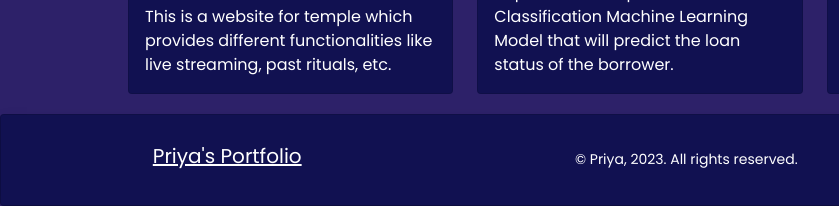
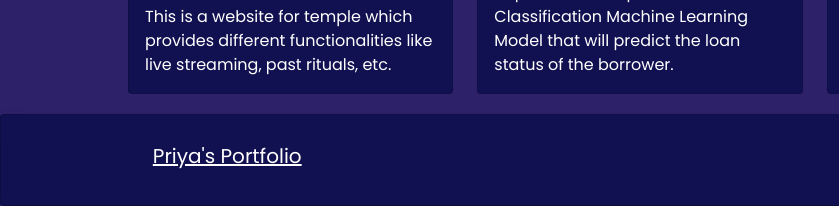
Before and after one commit to PriyaGupta27/priyagupta, a plain HTML site: page index.html in a window 1280 px wide. Shown: the part 2563-2769 px from the top of the page, 0-839 px from the left. Drawn offline with nearby package versions, Linux system fonts and the light colour scheme.

Commit message:
Final Commit

```diff
--- a/index.html
+++ b/index.html
@@ -174,14 +174,11 @@
     </main>
     <div class="blockcode card">
         <footer class="shadow">
-          <div
-            class="d-flex justify-content-between align-items-center mx-auto py-4 flex-wrap"
-            style="width: 80%"
-          >
+          <div class="d-flex justify-content-between align-items-center mx-auto py-4 flex-wrap" style="width: 80%">
             <a href="/#" class="d-flex align-items-center p-0 text-white">
               <span class="ms-4 h5 font-weight-bold">Priya's Portfolio</span>
             </a>
-            <small>&copy; Priya, 2023. All rights reserved.</small>
+
             <div>
               <button class="btn btn-dark btn-flat p-2">
                 <a href="https://www.linkedin.com/in/priya-gupta-735aaa222/"><svg xmlns="http://www.w3.org/2000/svg" width="20" height="16" fill="white" class="bi bi-linkedin" viewBox="0 0 16 16">
@@ -196,7 +193,7 @@
             </div>
           </div>
         </footer>
-      </div>
+    </div>
 
     <script src="https://unpkg.com/typed.js@2.0.16/dist/typed.umd.js"></script>
     <script src="https://cdn.jsdelivr.net/npm/@popperjs/core@2.9.2/dist/umd/popper.min.js"
@@ -214,5 +211,4 @@
     </script>
 
 </body>
-
 </html>
```
Also changed, not shown: img/back.jpg (deleted), img/background.jpg (deleted), img/background.webp (deleted), img/bg.avif (deleted), img/bg.jpg (deleted), img/bg.png (deleted), img/img.avif (deleted), img/img1.png (deleted), img/java.jpg (deleted).
